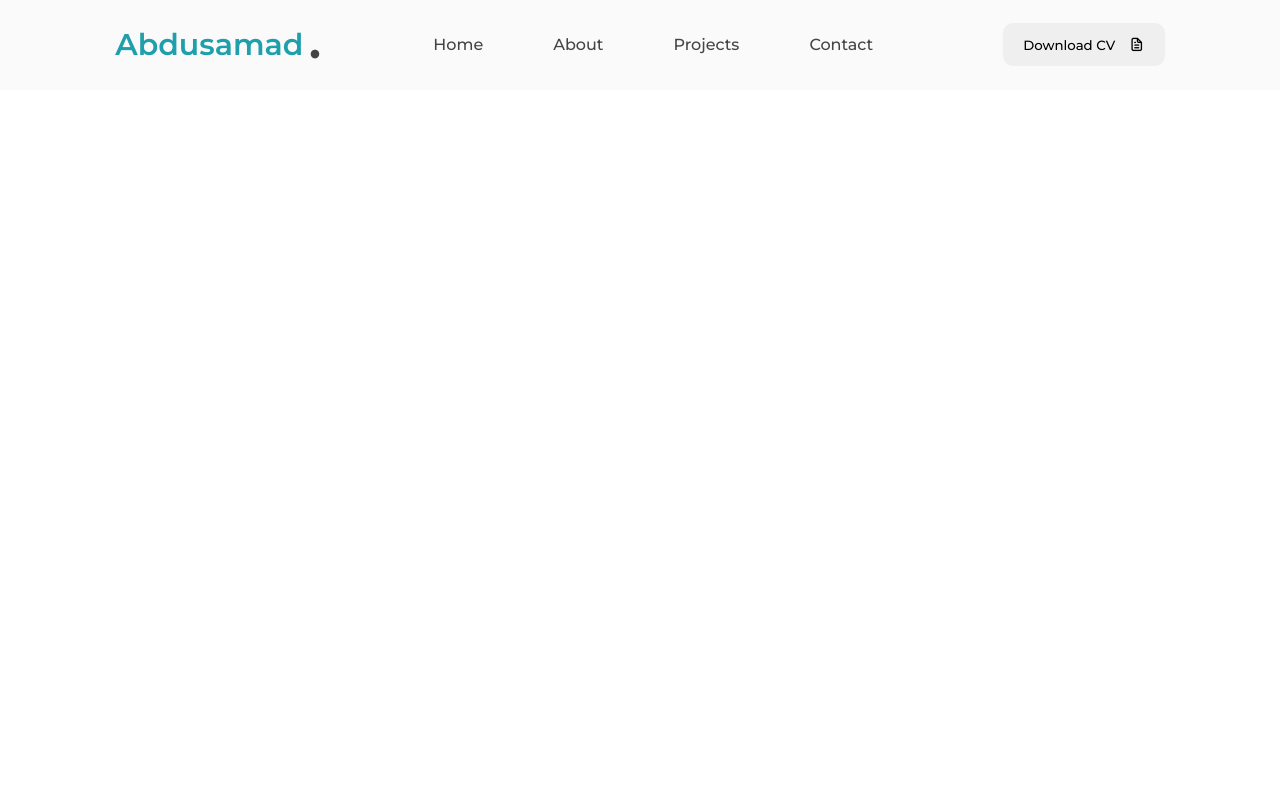
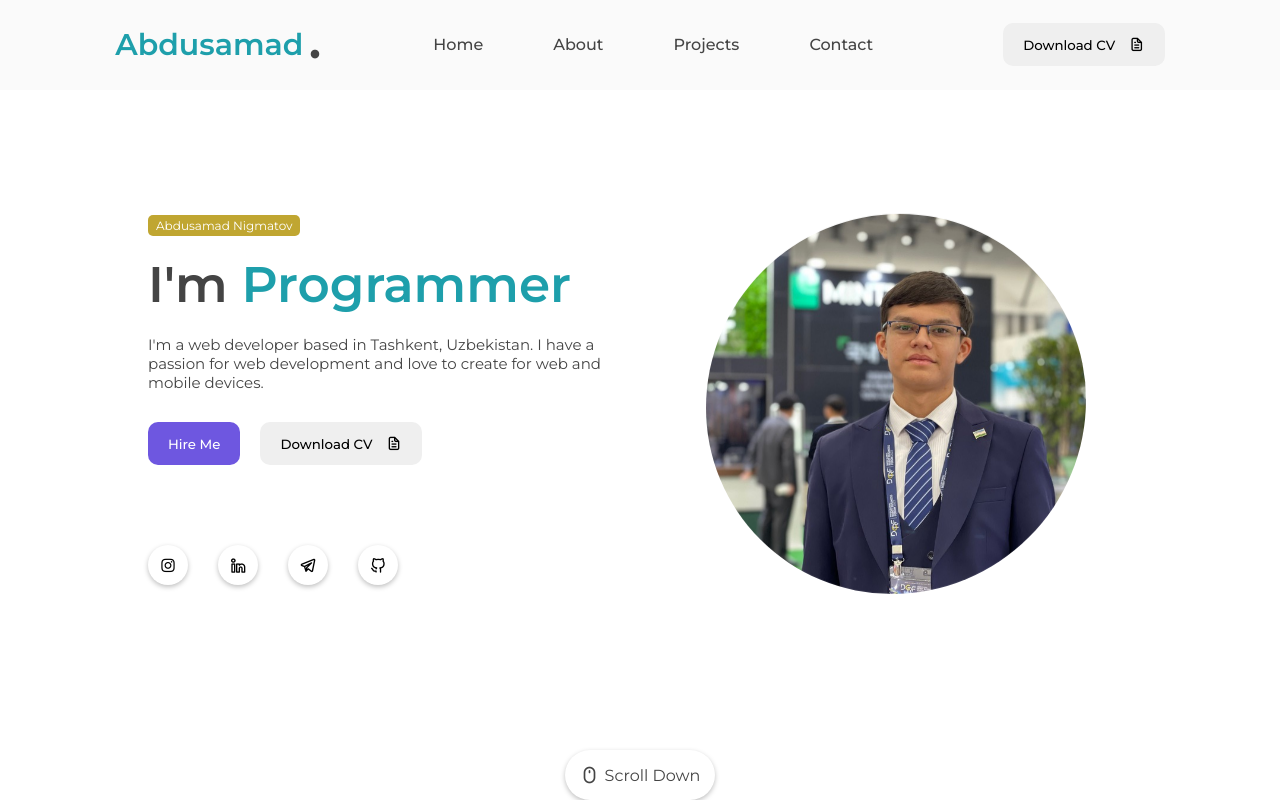
Before and after one commit to anigmatov/web-project-1, a plain HTML site: page index.html in a window 1280 px wide. Drawn offline with nearby package versions, Linux system fonts and the light colour scheme.

Commit message:
Feature Box Ready

```diff
--- a/assets/css/style.css
+++ b/assets/css/style.css
@@ -134,6 +134,140 @@ nav{
   cursor: pointer;
 }
 
+.wrapper{
+  padding-inline: 10vw;
+}
+
+.featured-box{
+  position: relative;
+  display: flex;
+  height: 100vh;
+  min-height: 700px;
+}
+
+.featured-text{
+  position: relative;
+  display: flex;
+  justify-content: center;
+  align-content: center;
+  min-height: 80vh;
+  flex-direction: column;
+  width: 50%;
+  padding-left: 20px;
+}
+
+.featured-text-card span{
+  background: var(--third-color);
+  color: var(--color-white);
+  padding: 3px 8px;
+  font-size: 12px;
+  border-radius: 5px;
+}
+
+.featured-name{
+  font-size: 50px;
+  font-weight: 600;
+  color: var(--text-color-second);
+  margin-block: 20px;
+}
+
+.typedText{
+  text-transform: capitalize;
+  color: var(--text-color-third);
+}
+
+.featured-text-info{
+  font-size: 15px;
+  margin-bottom: 30px;
+  color: var(--text-color-second);
+}
+
+.featured-text-btn{
+  display: flex;
+  gap: 20px;
+}
+
+.featured-text-btn>.blue-btn{
+  background: var(--first-color);
+  color: var(--color-white);
+}
+
+.featured-text-btn>.blue-btn:hover{
+  background: var(--first-color-hover);
+}
+
+.social_icons{
+  display: flex;
+  margin-top: 5em;
+  gap: 30px;
+}
+
+.icon{
+  display: flex;
+  justify-content: center;
+  align-items: center;
+  width: 40px;
+  height: 40px;
+  border-radius: 50%;
+  box-shadow: 0px 2px 5px rgba(0,0,0,0.25);
+  cursor: pointer;
+}
+
+.icon:hover{
+  color: var(--first-color);
+}
+
+.featured-image{
+  display: flex;
+  justify-content: right;
+  align-items: center;
+  min-height: 80vh;
+  width: 50%;
+}
+
+.image{
+  margin: 0 auto;
+  width: 380px;
+  height: 380px;
+  border-radius: 55% 45% 55% 45%;
+  overflow: hidden;
+  animation: imgFloat 7s ease-in-out infinite;
+}
+
+.image img{
+  width: 380px;
+  height: 380px;
+  object-fit: cover;
+}
+
+@keyframes imgFloat{
+  50%{
+    transform: translateY(10px);
+    border-radius: 45% 55% 45% 55%;
+  }
+}
+
+.scroll-btn{
+  position: absolute;
+  bottom: 0;
+  left: 50%;
+  translate: -50%;
+  display: flex;
+  justify-content: center;
+  align-items: center;
+  width: 150px;
+  height: 50px;
+  gap: 5px;
+  text-decoration: none;
+  color: var(--text-color-second);
+  background: var(--color-white);
+  border-radius: 30px;
+  box-shadow: 0 2px 5px 0 rgba(0, 0, 0, 0.25);
+}
+
+.scroll-btn i{
+  font-size: 20px;
+}
 
 
 
@@ -150,10 +284,16 @@ nav{
 
 
 
+@media only screen and (max-width: 1024) {
+  .featured-text{
+    padding: 0;
+  }
 
-
-
-
+  .image, .image img{
+    width: 320px;
+    height: 320px;
+  }
+}
 
 
 
@@ -194,4 +334,35 @@ nav{
     align-items: center;
     justify-content: center;
   }
+
+  .featured-box{
+    flex-direction: column;
+    justify-content: center;
+    height: 100vh;
+  }
+
+  .featured-text{
+    width: 100%;
+    order: 2;
+    justify-content: center;
+    align-items: center;
+    min-height: 60vh;
+  }
+
+  .social_icons{
+    margin-top: 2em;
+  }
+
+  .featured-image{
+    order: 1;
+    justify-content: center;
+    min-height: 150px;
+    width: 100%;
+    margin-top: 65px;
+  }
+
+  .image, .image img{
+    width: 150px;
+    height: 150px;
+  }
 }
--- a/assets/js/script.js
+++ b/assets/js/script.js
@@ -7,3 +7,19 @@ function myMenuFunction(){
     menuBtn.className = "nav-menu";
   }
 }
+
+window.onscroll = function() {headerShadow()};
+
+function headerShadow() {
+  const navHeader = document.getElementById("header");
+
+  if (document.body.scrollTop > 50 || document.documentElement.scrollTop > 50) {
+    navHeader.style.boxShadow = "0 1px 6px rgba(0, 0, 0, 0.1)";
+    navHeader.style.height = "70px";
+    navHeader.style.lineHeight = "70px";
+  } else {
+    navHeader.style.boxShadow = "none";
+    navHeader.style.height = "90px";
+    navHeader.style.lineHeight = "90px";
+  }
+}
--- a/index.html
+++ b/index.html
@@ -54,6 +54,49 @@
           <i class="uil uil-bars" onclick="myMenuFunction()"></i>
         </div>
       </nav>
+
+      <main class="wrapper">
+        <section class="featured-box" id="home">
+          <div class="featured-text">
+            <div class="featured-text-card">
+              <span>Abdusamad Nigmatov</span>
+            </div>
+            <div class="featured-name">
+              <p>I'm <span class="typedText">Programmer</span></p>
+            </div>
+            <div class="featured-text-info">
+              <p>
+                I'm a web developer based in Tashkent, Uzbekistan. I have a
+                passion for web development and love to create for web and
+                mobile devices.
+              </p>
+            </div>
+            <div class="featured-text-btn">
+              <button class="btn blue-btn">Hire Me</button>
+              <button class="btn">
+                Download CV <i class="uil uil-file-alt"></i>
+              </button>
+            </div>
+            <div class="social_icons">
+              <div class="icon"><i class="uil uil-instagram"></i></div>
+              <div class="icon"><i class="uil uil-linkedin-alt"></i></div>
+              <div class="icon"><i class="uil uil-telegram-alt"></i></div>
+              <div class="icon"><i class="uil uil-github-alt"></i></div>
+            </div>
+          </div>
+          <div class="featured-image">
+            <div class="image">
+              <img src="assets/img/profile.jpg" alt="avatar" />
+            </div>
+          </div>
+          <div class="scroll-icon-box">
+            <a href="#about" class="scroll-btn">
+              <i class="uil uil-mouse-alt"></i>
+              <p>Scroll Down</p>
+            </a>
+          </div>
+        </section>
+      </main>
     </div>
     <script src="https://unpkg.com/typed.js@2.1.0/dist/typed.umd.js"></script>
     <script src="https://unpkg.com/scrollreveal"></script>
```
